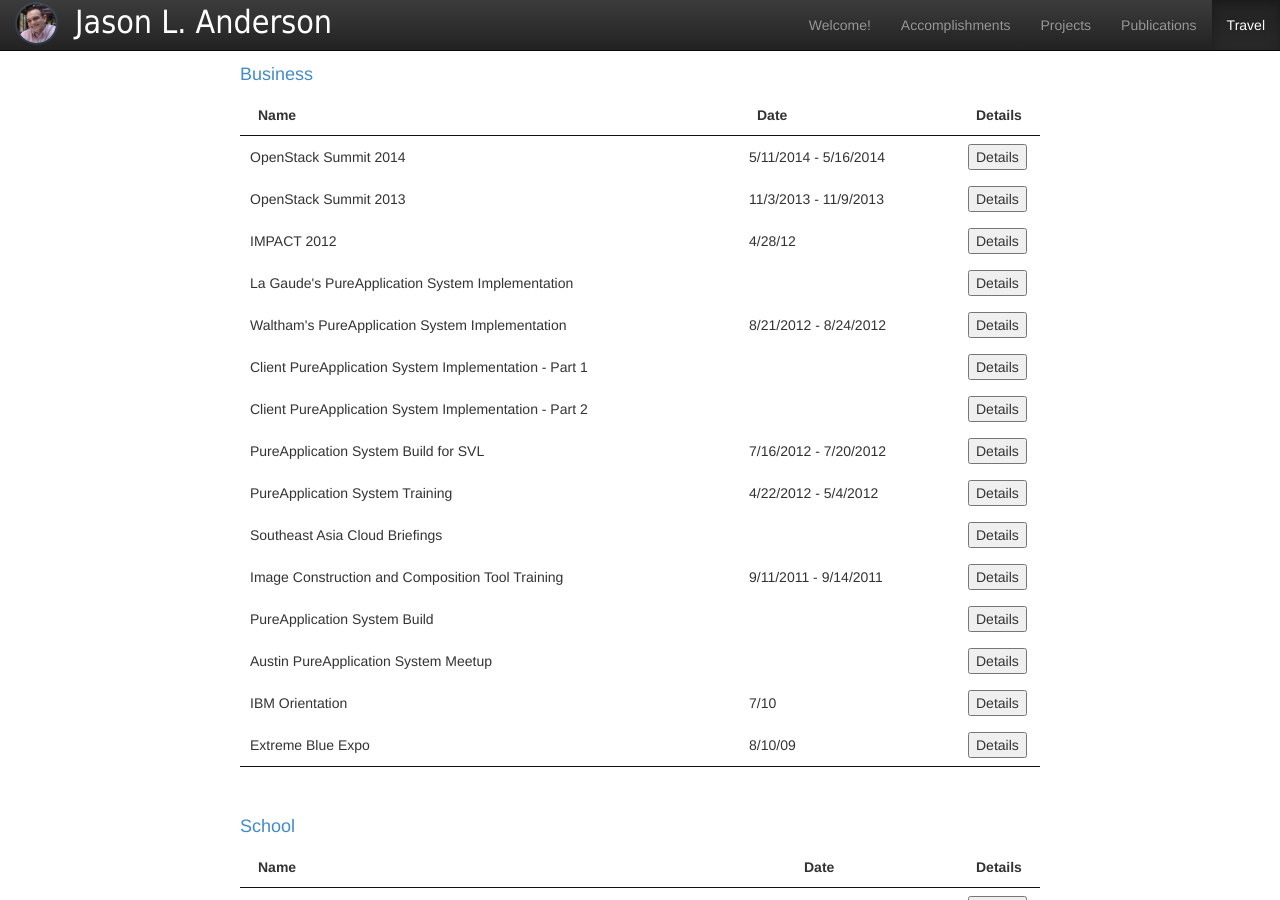
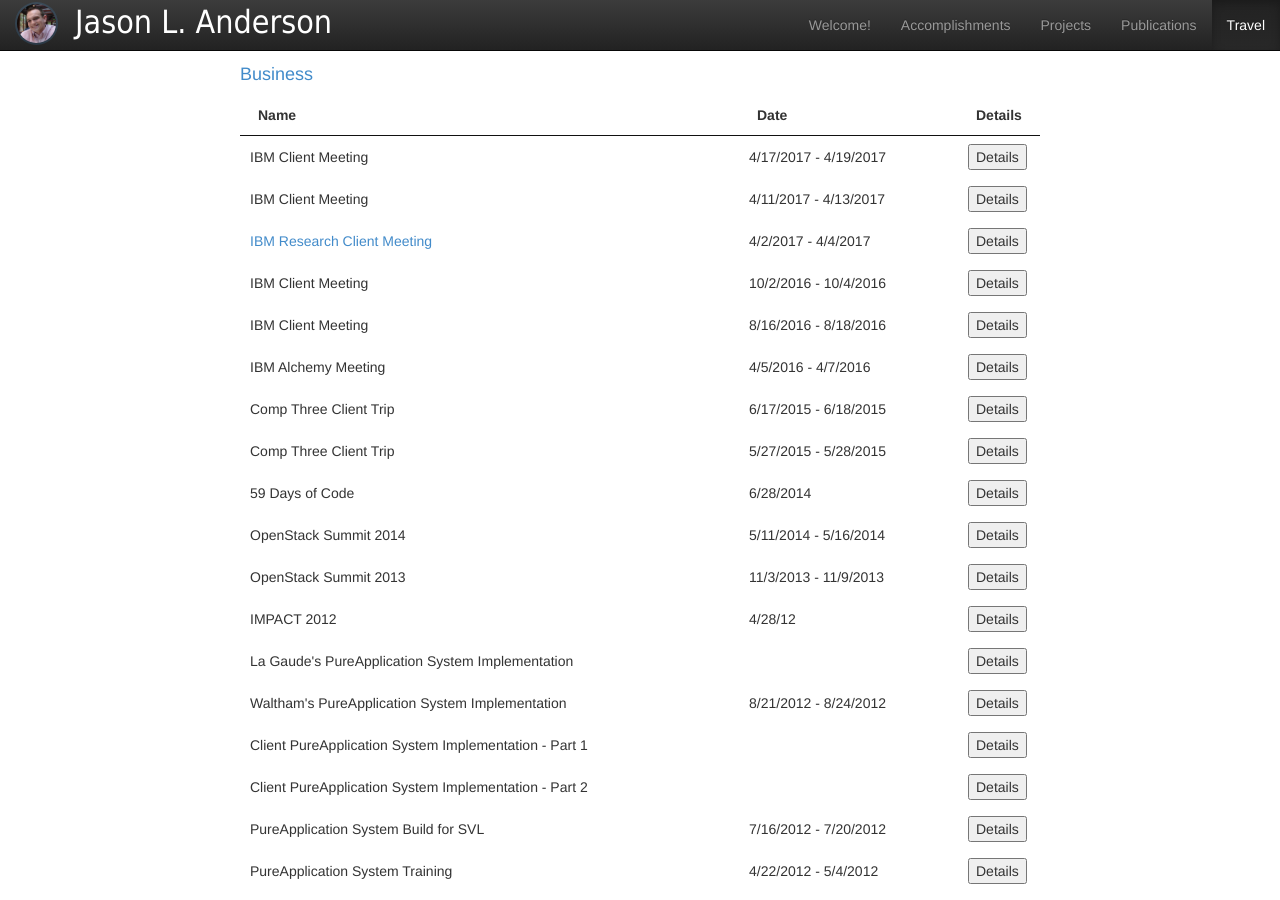
Before and after one commit to jasonlanderson/jasonlanderson.github.io, a Jekyll site: the page built from travel.html, in a window 1280 px wide and 900 px high. Built offline with Jekyll 4.4.1, drawn with Linux system fonts in a browser that asks for light colours.

Commit message:
Added more travel and publications

```diff
--- a/_data/publications.json
+++ b/_data/publications.json
@@ -52,6 +52,33 @@
     }
   ],
   "presentations": [
+    {
+      "type": "Comp Three",
+      "name": "Getting Started with Natural Language Processing",
+      "desc": "With the advent of bot frameworks and voice-only devices, we are seeing a change with how humans interact with computers. Instead of humans learning computer interfaces—which can be largely non-intuitive—computers are instead learning how humans innately communicate with language. Powering this change is the field of Natural Language Processing (NLP).  I will first introduce NLP and discuss its various approaches. I will then cover current challenges in the field such as handling content containing domain specific jargon and the techniques to tackle those challenges such as Deep Learning. Lastly, I will show how to start using NLP technology for content understanding / generation with existing API ecosystems. ",
+      "locations": [
+        {
+          "name": "Quadrus Conference Center - Menlo Park, CA",
+          "link": "http://informationdevelopmentworld.com/",
+          "slides": "https://www.slideshare.net/InfoDevWorld/getting-started-with-natural-language-processing-with-jason-anderson",
+          "date": "5/17/17"
+        }
+      ]
+    },
+    {
+      "type": "Comp Three",
+      "name": "Add Watson to your Apps",
+      "desc": "In his session, Jason will detail how to build applications using IBM Watson services. He’ll begin by briefly covering how Watson has evolved from the time of Jeopardy into a suite of capabilities and offerings. Then he’ll cover how developers can easily leverage Watson in their apps using the Watson Developer Cloud. Finally, he will do a demo showcasing the development process.",
+      "locations": [
+        {
+          "name": "Hacker Dojo - Mountain View, CA",
+          "link": "https://www.meetup.com/Cognitive-Computing-Enthusiasts/events/228691738/",
+          "slides": "https://www.slideshare.net/andersonljason/add-watson-to-your-apps",
+          "video": "https://www.youtube.com/watch?v=GF03pzraAuI",
+          "date": "3/23/16"
+        }
+      ]
+    },
     {
       "type": "IBM",
       "name": "Cloud Foundry and OpenStack: How They Fit",
--- a/_data/travel.json
+++ b/_data/travel.json
@@ -1,5 +1,81 @@
 {
   "trips": [
+    {
+      "name": "IBM Client Meeting",
+      "desc": "",
+      "date": "4/17/2017 - 4/19/2017",
+      "destinations": ["Kansas City, MO"],
+      "type": "business",
+      "images": [""]
+    },
+    {
+      "name": "IBM Client Meeting",
+      "desc": "",
+      "date": "4/11/2017 - 4/13/2017",
+      "destinations": ["Kansas City, MO"],
+      "type": "business",
+      "images": [""]
+    },
+    {
+      "name": "IBM Research Client Meeting",
+      "desc": "",
+      "date": "4/2/2017 - 4/4/2017",
+      "destinations": ["Yorktown Heights, NY"],
+      "type": "business",
+      "images": [""],
+      "link": [
+        "http://59daysofcode.com/",
+        "http://abc30.com/technology/59-days-of-code-expo-coming-to-fresno/141496/"
+      ]
+    },
+    {
+      "name": "IBM Client Meeting",
+      "desc": "",
+      "date": "10/2/2016 - 10/4/2016",
+      "destinations": ["New York City, NY"],
+      "type": "business",
+      "images": [""]
+    },
+    {
+      "name": "IBM Client Meeting",
+      "desc": "",
+      "date": "8/16/2016 - 8/18/2016",
+      "destinations": ["New York City, NY"],
+      "type": "business",
+      "images": [""]
+    },
+    {
+      "name": "IBM Alchemy Meeting",
+      "desc": "",
+      "date": "4/5/2016 - 4/7/2016",
+      "destinations": ["Denver, CO"],
+      "type": "business",
+      "images": [""]
+    },
+    {
+      "name": "Comp Three Client Trip",
+      "desc": "",
+      "date": "6/17/2015 - 6/18/2015",
+      "destinations": ["El Segundo, CA"],
+      "type": "business",
+      "images": [""]
+    },
+    {
+      "name": "Comp Three Client Trip",
+      "desc": "",
+      "date": "5/27/2015 - 5/28/2015",
+      "destinations": ["El Segundo, CA"],
+      "type": "business",
+      "images": [""]
+    },
+    {
+      "name": "59 Days of Code",
+      "desc": "Served as a judge for the 59 Days of Code competition",
+      "date": "6/28/2014",
+      "destinations": ["Fresno, CA"],
+      "type": "business",
+      "images": [""]
+    },
     {
       "name": "OpenStack Summit 2014",
       "desc": "Presented at the OpenStack Summit on Optimizing OpenStack for Large Scale Cloud Foundry Deployments",
--- a/_includes/items/_items_table.html
+++ b/_includes/items/_items_table.html
@@ -18,7 +18,11 @@
     <tr>
       {% for field in include.table_fields %}
         <td>
-          {% assign cell_value = item[field.field]] %}
+          {% if field.field == "firstLocationDate" %}
+            {% assign cell_value = item["locations"][0]["date"] %}
+          {% else %}
+            {% assign cell_value = item[field.field] %}
+          {% endif %}
 
           {% comment %} Truncate if needed {% endcomment %}
           {% if field.truncate_length %}
@@ -26,7 +30,7 @@
           {% endif %}
 
           {% comment %} Format date if the cell is a date {% endcomment %}
-          {% if field.field == "date" %}
+          {% if field.field == "date" or field.field == "firstLocationDate" %}
             {% assign cell_value = cell_value | format_date %}
           {% endif %}
 
--- a/publications.html
+++ b/publications.html
@@ -16,6 +16,9 @@
   truncate_length: 60
   mouseover_field: 'name'
   link_field: 'link'
+- field: 'firstLocationDate'
+  label: 'Date'
+
 
 video_table_fields:
 - field: 'name'
```
